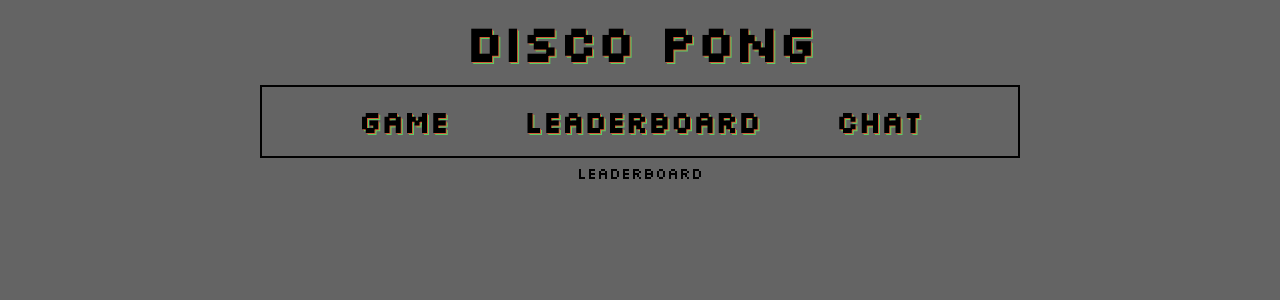
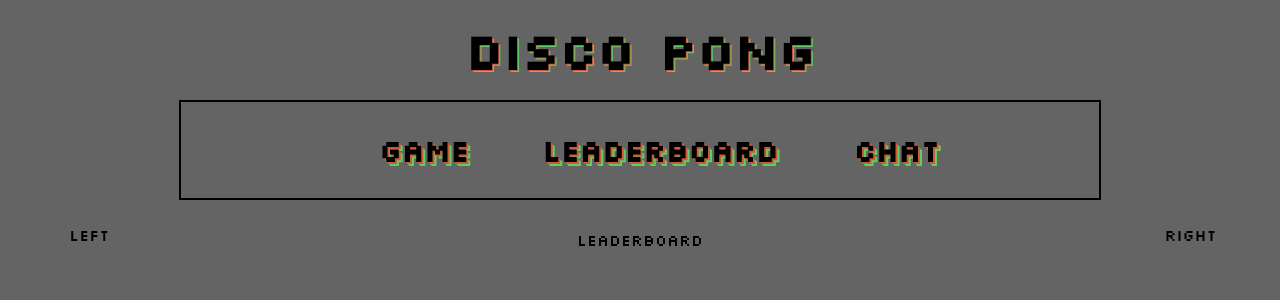
Before and after one commit to Zinobias/Transcendence, a React (Create React App) app in the folder front-end/: page /discopong in a window 1280 px wide. Shown: the top 300 px of the page. Built offline with nearby package versions, Linux system fonts and the light colour scheme; no server answers.

Commit message:
proper router setup

```diff
--- a/front-end/src/App.css
+++ b/front-end/src/App.css
@@ -8,6 +8,7 @@
 /*
   GENERAL TEXT STYLES
 */
+
 
 .app {
   width: 100vw;
@@ -47,42 +48,124 @@
   animation-timing-function: ease-in-out;
 }
 
+
+/*
+  GRID STUFFS TESTING
+*/
+
+.grid-container {
+  display: grid;
+  grid-template-columns: 0.5fr repeat(3, 1fr) 0.5fr;
+  grid-template-rows: repeat(5, 1fr);
+  grid-template-rows: 70px 100px auto;
+  grid-column-gap: 15px;
+  grid-row-gap: 15px;
+  background-color: #646464;
+  font-family: 'Silkscreen', cursive;
+  box-sizing: border-box;
+  padding: 15px;
+  width: 100vw;
+  height: 100vh;
+}
+
+.grid__header {
+  display: flex;
+  justify-content: center;
+  align-items: center;
+  grid-area: 1 / 1 / 2 / 6;
+  text-transform: uppercase;
+  font-size: 50px;
+  text-align: center;
+  font-weight: bold;
+  text-shadow:  1px 1px 0px #CE5937,
+                2px 2px 0px #5dce64;
+}
+
+.grid__nav {
+  display: flex;
+  justify-content: center;
+  align-items: center;
+  grid-area: 2 / 1 / 3 / 6;
+}
+
+.grid__login {
+  display: flex;
+  justify-content: center;
+  align-items: center;
+  margin-top: 20px;
+  grid-area: 2 / 1 / 3 / 6;
+}
+
+.grid__left {
+  display: flex;
+  justify-content: center;
+  /* border: 2px solid black; */
+  padding: 10px;
+  grid-area: 3 / 1 / 6 / 2;
+}
+
+.grid__body {
+  display: flex;
+  flex-direction: column;
+  align-items: center;
+  /* border: 2px solid black; */
+  padding: 10px;
+  grid-area: 3 / 2 / 6 / 5;
+}
+
+.grid__body--noborder {
+  display: flex;
+  justify-content: center;
+  padding: 10px;
+  grid-area: 3 / 2 / 6 / 5;
+}
+
+.grid__right {
+  display: flex;
+  justify-content: center;
+  /* border: 2px solid black; */
+  padding: 10px;
+  grid-area: 3 / 5 / 6 / 6;
+}
+
+
 /*
   NAVIATION MENU STYLES
 */
 
-#nav {
-  width:60%;
-  border: 2px solid black;
-  text-align: center;
-  font-weight: bold;
-  font-size: 30px;
-  font-family: 'Silkscreen', cursive;
-  color: black;
-  text-shadow:  1px 1px 0px #CE5937,
-                2px 2px 0px #5dce64;
+  #nav {
+    display: flex;
+    justify-content: center;
+    align-items: center;
+    grid-area: 2 / 2 / 3 / 5;
+    /* grid-area: 2 / 1 / 3 / 6; */
+    font-weight: bold;
+    border: 2px solid black;
+    font-size: 30px;
+    text-shadow:  1px 1px 0px #CE5937,
+                  2px 2px 0px #CE5937,
+                  3px 3px 0px #5dce64,
+                  4px 4px 0px #5dce64;
 }
 
 #nav ul {
-    list-style-type: none;
-    padding: 0;
-    margin: 0;
-    position: relative;
-    min-width: 200px;
+  display: grid;
+  grid-template-columns: repeat(3, 1fr);
+  /* display: flex; */
+  justify-content: center;
+  justify-items: center;
+  list-style-type: none;
 }
 
 #nav ul li {
-  display: inline-block;
-  padding-top: 15px;
-  padding-bottom: 15px;
+  align-items: center;
   padding-left: 5%;
   padding-right: 5%;
 }
 
 #nav ul li:hover a {
-  transform: scale(1.2);
+  transform: scale(1.1);
 }
-
 
 #nav ul li a, visited {
     display: inline-block;
@@ -107,6 +190,13 @@
   .heading {
     margin: 15px 0;
     font-size: 35px;
+  }
+
+  #nav ul {
+    display: flex;
+    flex-direction: column;
+    align-items: center;
+    font-size: 25px;
   }
 }
 
--- a/front-end/src/components/Chat.tsx
+++ b/front-end/src/components/Chat.tsx
@@ -18,7 +18,7 @@ const   Chat: React.FC = () => {
 			channel_name: "test",
 			creator2_id: 2,
 		});
-		navigate('/chat_window');
+		navigate('chat_window');
         //socket.emit("msgToServer", "test");
     };
 
--- a/front-end/src/components/Components.css
+++ b/front-end/src/components/Components.css
@@ -7,20 +7,17 @@
 .loginform {
     display:flex;
     flex-direction: column;
-    justify-content: center;
     align-items: center;
 }
 
 .loginform__label {
     font-size: 20px;
     font-weight: bold;
-    margin-bottom: 1px;
 }
 
 .loginform__input {
     width:100%;
     padding:10px;
-    margin:5px;
     background: transparent;
     border: 2px solid black;
     box-sizing: border-box;
@@ -54,9 +51,8 @@
 }
 
 .chatrooms {
-    width: 60%;
-    height: 40%;
-    border: 2px solid black;
+    width: 80%;
+    height: 50%;
     margin: 20px;
     border: 2px solid black;
 }
@@ -66,5 +62,4 @@
     height: 60%;
     border: 2px solid black;
     margin: 20px;
-    border: 2px solid black;
 }
--- a/front-end/src/components/Login.tsx
+++ b/front-end/src/components/Login.tsx
@@ -1,13 +1,10 @@
 import React, { useState } from "react";
-import { render } from "react-dom";
 import { useNavigate } from 'react-router-dom';
-import App from "../App";
 import '../App.css'
 import './Components.css';
 
 /*
     NOTES
-
     <input type="password" placeholder="password"/>
 */
 
@@ -17,7 +14,7 @@ const   Login: React.FC = () => {
 
     const handleLogin = (e: React.FormEvent) => {
         e.preventDefault()
-        //sessionStorage.setItem("user", user);
+        // sessionStorage.setItem("user", user);
         navigate('/discopong');
     };
 
@@ -26,13 +23,15 @@ const   Login: React.FC = () => {
     // }
 
     return (
-        <div className="app">
-            <span className="heading">Disco Pong</span>
-            <form className="loginform">
-                <label className="loginform__label">Username</label>
-                <input value={user} onChange={e => setUser(e.target.value)} className="loginform__input"/>
-                <button className="loginform__button" onClick={(e) => handleLogin(e)}>LOGIN</button>
-            </form>
+        <div className="grid-container">
+            <span className="grid__header">Disco Pong</span>
+            <div className="grid__login">
+                <form className="loginform">
+                    <label className="loginform__label">Username</label>
+                    <input value={user} onChange={e => setUser(e.target.value)} className="loginform__input"/>
+                    <button className="loginform__button" onClick={(e) => handleLogin(e)}>LOGIN</button>
+                </form>
+            </div>
         </div>
       )
 
--- a/front-end/src/components/NavBar.tsx
+++ b/front-end/src/components/NavBar.tsx
@@ -4,8 +4,10 @@ import '../App.css'
 
 const NavBar: React.FC = () => {
     return (
-        <div className="app">
-        <span className="heading">Disco Pong</span>
+        <div className="grid-container">
+
+          {/* <div className="grid-item">    */}
+          <span className="grid__header">Disco Pong</span>
           <div id="nav">
               <ul>
                 <li><Link to='/discopong/game'>Game</Link></li>
@@ -13,7 +15,12 @@ const NavBar: React.FC = () => {
                 <li><Link to='/discopong/chat'>Chat</Link></li>
               </ul>
             </div>
+            <div className="grid__left">left</div>
+            <div className="grid__right">right</div>
+            <div className="grid__body">
               <Outlet />
+            </div>
+          {/* </div> */}
         </div>
       );
 }
--- a/front-end/src/components/Routing.tsx
+++ b/front-end/src/components/Routing.tsx
@@ -16,10 +16,11 @@ const Routing: React.FC  = () => {
             {/* <Route path='/discopong' element={!sessionStorage.getItem("user") ? <Login /> : <NavBar />}> */}
             <Route path='/discopong' element={<NavBar />}>
                 <Route index element={<Leaderboard />} />
-                <Route path='chat' element={<Chat />} />
                 <Route path='leaderboard' element={<Leaderboard />} />
                 <Route path='game' element={<Game />} />
-                <Route path='chat_window' element={<ChatWindow />} />
+                <Route path='chat' element={<Chat />}>
+                    <Route path='chat_window' element={<ChatWindow />} />
+                </Route>
             </Route>
 
         </Routes>
--- a/front-end/src/components/TodoList.tsx
+++ b/front-end/src/taskify/TodoList.tsx
@@ -1,7 +1,7 @@
 import React from "react";
 import { Todo } from "../interfaces";
+import SingleTodo from "./SingleTodo";
 import './Taskify.css';
-import SingleTodo from "./SingleTodo";
 
 interface Props {
     todos: Todo[];
```
Also changed, not shown: front-end/src/taskify/InputField.tsx (renamed from front-end/src/components/InputField.tsx), front-end/src/taskify/SingleTodo.tsx (renamed from front-end/src/components/SingleTodo.tsx), front-end/src/taskify/Taskify.css (renamed from front-end/src/components/Taskify.css), front-end/src/taskify/Taskify.tsx (renamed from front-end/src/components/Taskify.tsx). Lines whose indentation alone changed are shown as unchanged.
